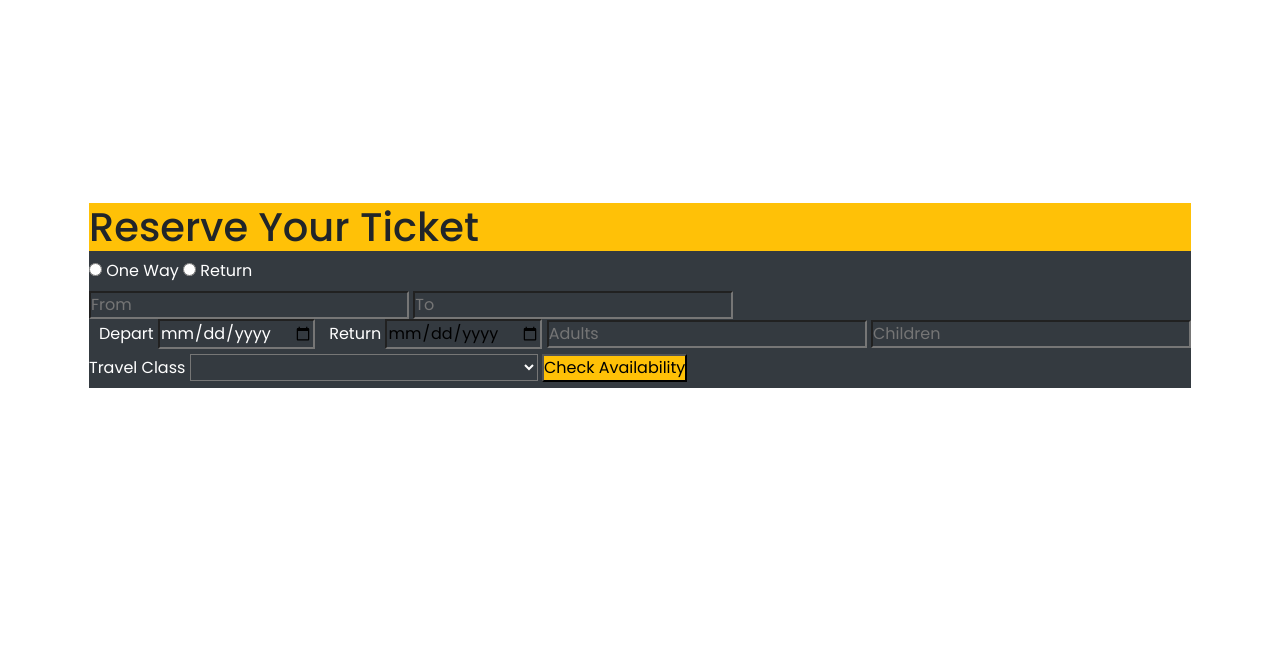
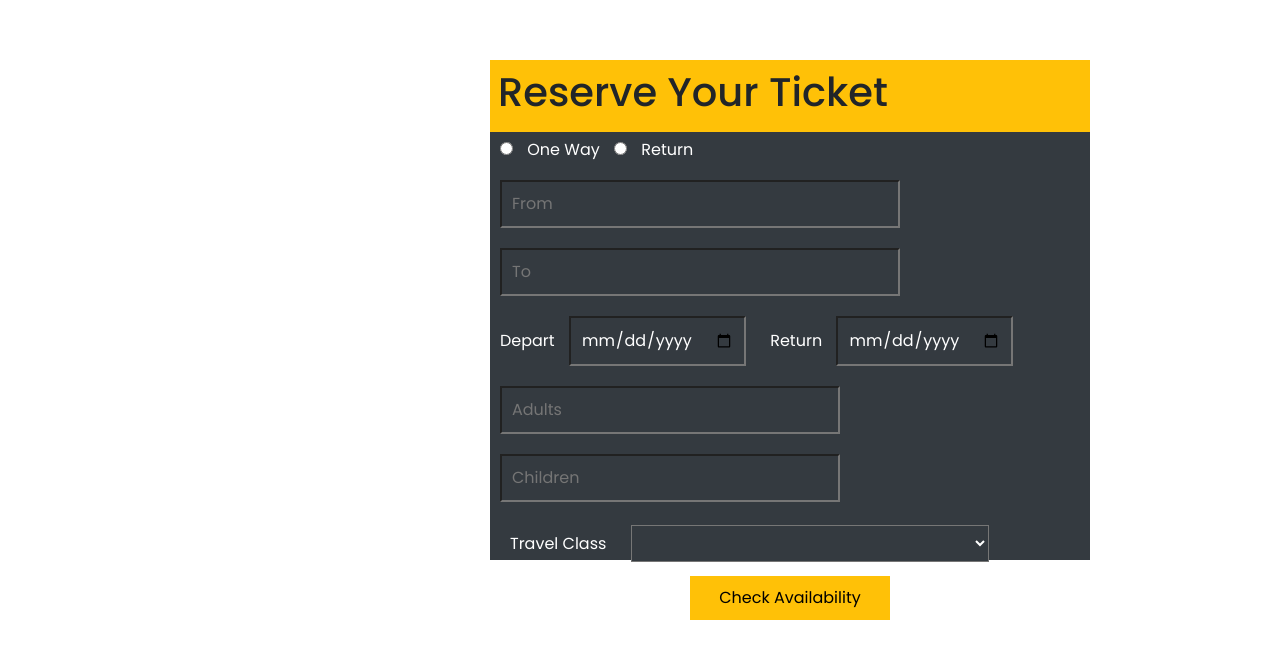
Before and after one commit to shilpa-k29/train_booking-_system, a plain HTML site: page reservation.html in a window 1280 px wide. Shown: the part 105-764 px from the top of the page. Drawn offline with nearby package versions, Linux system fonts and the light colour scheme.

Commit message:
Update style.css

```diff
--- a/style.css
+++ b/style.css
@@ -196,6 +196,47 @@ body{
 .container #flip{
   display: none;
 }
+.signup-form{
+    height:500px;
+    width:600px;
+    margin-top:5%;
+    margin-left:25%;
+}
+.Signup-head{
+    padding:8px;
+}
+.signup-content .radio{
+    margin:10px 10px;
+}
+.signup-content2 .input{
+    width:400px;
+    padding:10px;
+    margin:10px;
+    color:#fff;
+}
+.signup-content2 .tarikh{
+    margin:10px;
+    padding:10px;
+    color:#fff;
+}
+.signup-content2  .person{
+    padding:10px;
+    margin:10px;
+    color:#fff;
+}
+.signup-content2 .travel{
+    margin:20px 20px;
+}
+.signup-content2 .travel2{
+    padding:5px;
+}
+.signup-content2 .submit-btn{
+    border:none;
+    outline:none;
+    width:200px;
+    padding:10px;
+    margin-left:200px;
+}
 @media (max-width: 730px) {
   .container .cover{
     display: none;
```
